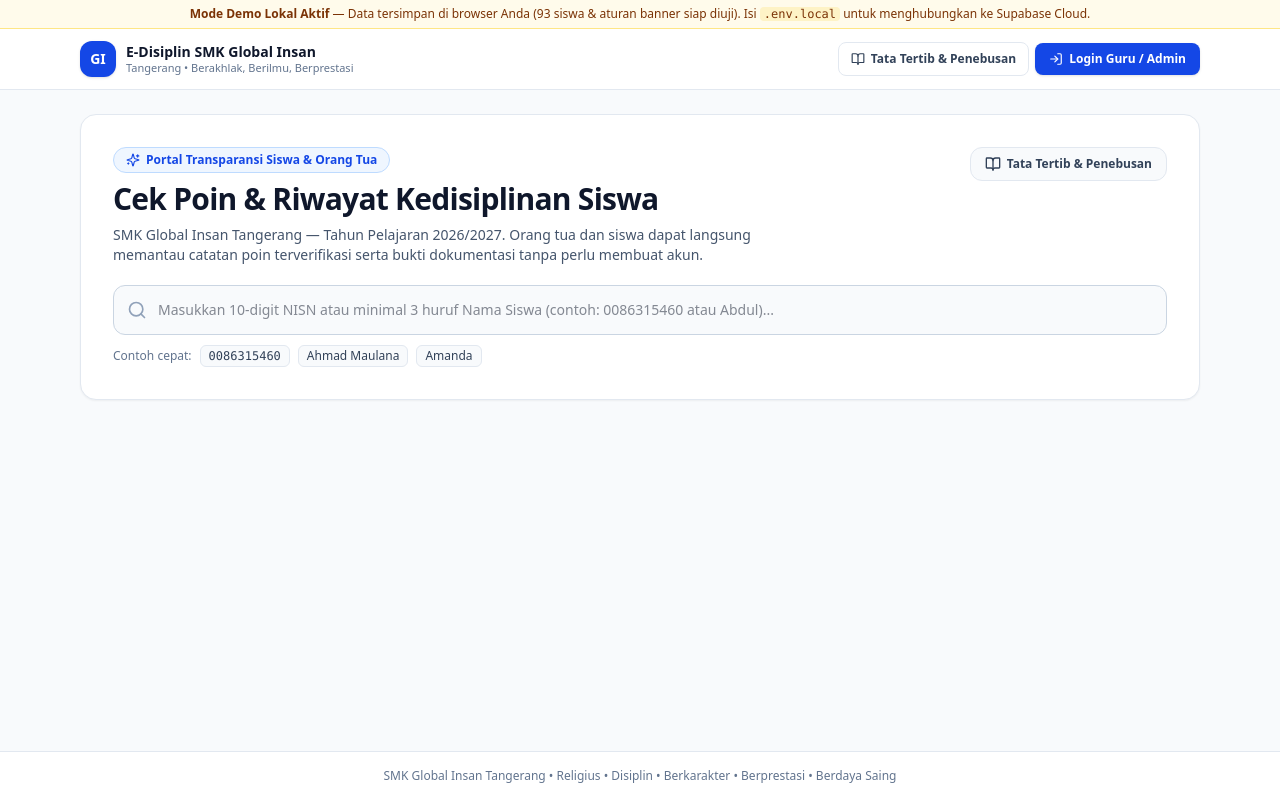
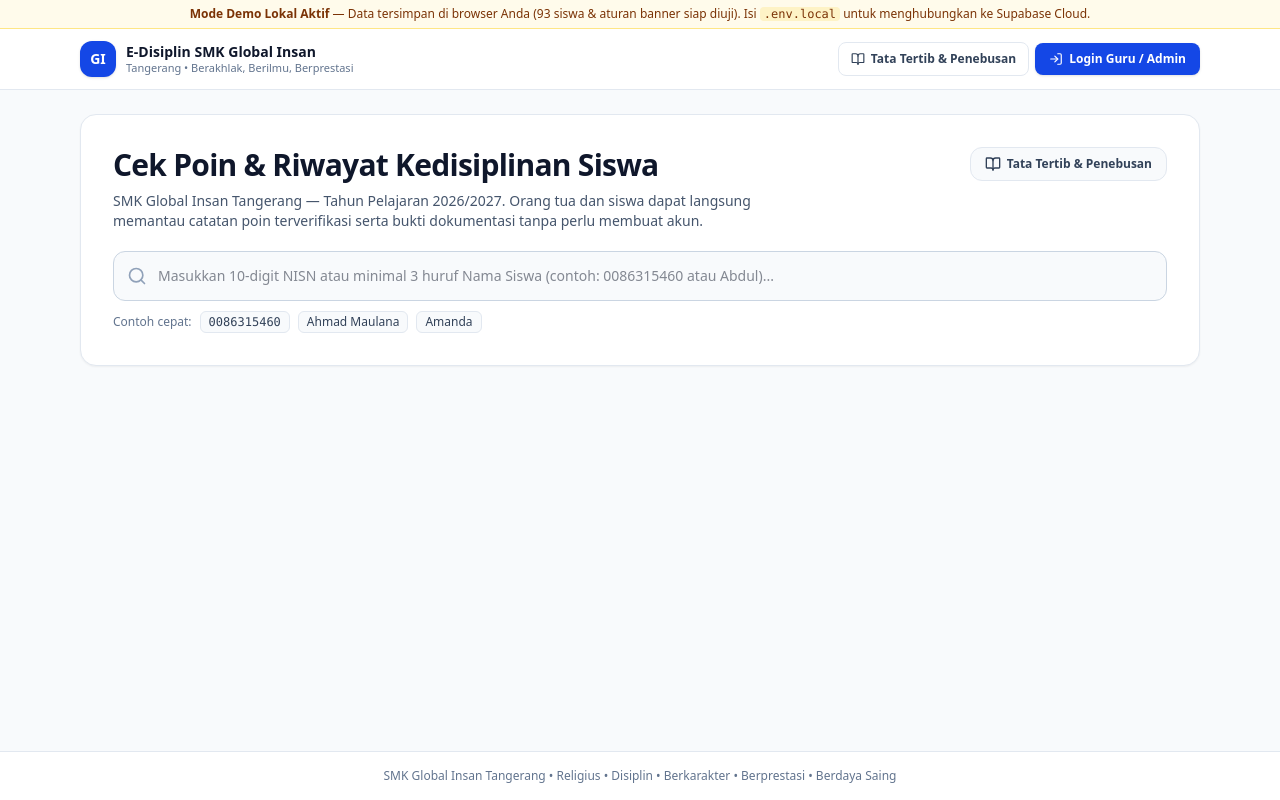
Before and after one commit to azukibeans12/edisiplin-smk-global-insan, a Next.js app: page / in a window 1280 px wide. Built offline with nearby package versions, Linux system fonts and the light colour scheme; no server answers.

Commit message:
Remove Portal Transparansi badge from home page

```diff
--- a/src/app/page.tsx
+++ b/src/app/page.tsx
@@ -2,7 +2,7 @@
 
 import React, { useEffect, useState } from "react";
 import Link from "next/link";
-import { ArrowRight, BookOpen, Search, Sparkles } from "lucide-react";
+import { ArrowRight, BookOpen, Search } from "lucide-react";
 import { useApp, type PublicSearchHit } from "@/lib/store";
 import { getDisiplinStage } from "@/lib/disiplin";
 import { RulesModal } from "@/components/RulesModal";
@@ -45,10 +45,6 @@ export default function HomePage() {
       <section className="bg-white border border-slate-200 rounded-2xl p-6 md:p-8 shadow-xs space-y-5">
         <div className="flex flex-wrap items-start justify-between gap-4">
           <div className="space-y-2 max-w-2xl">
-            <span className="inline-flex items-center gap-1.5 px-3 py-1 rounded-full bg-blue-50 text-blue-700 border border-blue-200 text-xs font-semibold">
-              <Sparkles className="w-3.5 h-3.5" />
-              Portal Transparansi Siswa &amp; Orang Tua
-            </span>
             <h1 className="text-2xl md:text-3xl font-extrabold text-slate-900 tracking-tight">
               Cek Poin &amp; Riwayat Kedisiplinan Siswa
             </h1>
```
